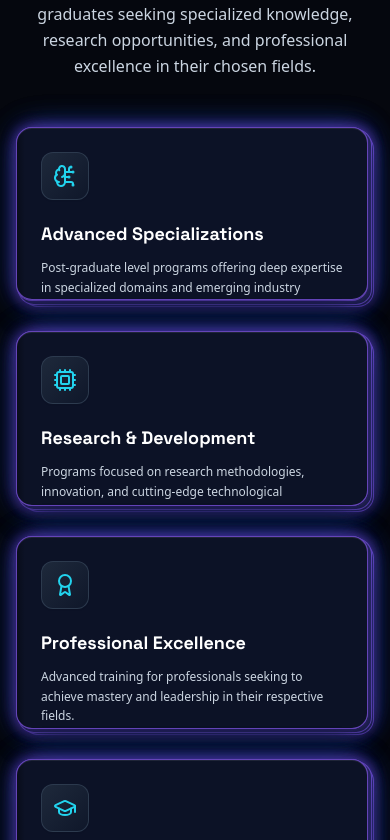
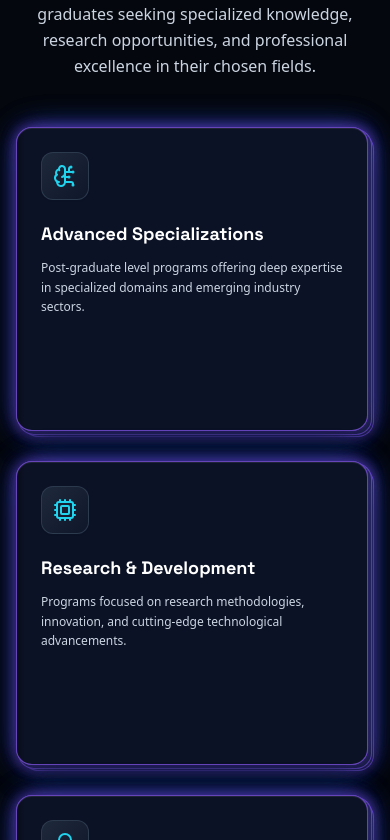
Before and after one commit to Tvadev24/Talentic360.AI, a React (Vite) app: page / in a window 390 px wide. Shown: the part 10724-11564 px from the top of the page. Built offline with nearby package versions, Linux system fonts and the light colour scheme.

Commit message:
fix: lock BookletFlipCard height to uniform h-[310px] across all pages

```diff
--- a/src/components/ProgramsSection.jsx
+++ b/src/components/ProgramsSection.jsx
@@ -847,7 +847,7 @@ function BookletFlipCard({ item, ItemIcon, pages }) {
           handleNext();
         }
       }}
-      className="relative [perspective:1400px] h-full pr-1.5 pb-1.5 select-none cursor-pointer group"
+      className="relative [perspective:1400px] h-[310px] pr-1.5 pb-1.5 select-none cursor-pointer group"
     >
       {/* Subtle Stacked Paper Edges on Right & Bottom (No Neon Glow) */}
       <div
@@ -859,8 +859,8 @@ function BookletFlipCard({ item, ItemIcon, pages }) {
         className="absolute top-0.5 bottom-0.5 left-0.5 right-0.5 rounded-2xl bg-slate-50 dark:bg-slate-900 border border-slate-200 dark:border-slate-800"
       />
 
-      {/* Underneath Sheet: Next Page waiting cleanly */}
-      <div className="relative h-full p-6 rounded-2xl bg-white dark:bg-[#0c1226] border border-slate-200 dark:border-slate-800 shadow-sm flex flex-col justify-start overflow-hidden">
+      {/* Underneath Sheet: Next Page waiting cleanly (absolute so box height never changes) */}
+      <div className="absolute inset-0 right-1.5 bottom-1.5 p-5 sm:p-6 rounded-2xl bg-white dark:bg-[#0c1226] border border-slate-200 dark:border-slate-800 shadow-sm flex flex-col justify-start overflow-hidden">
         {renderPageContent(pages[nextIdx])}
       </div>
 
```
